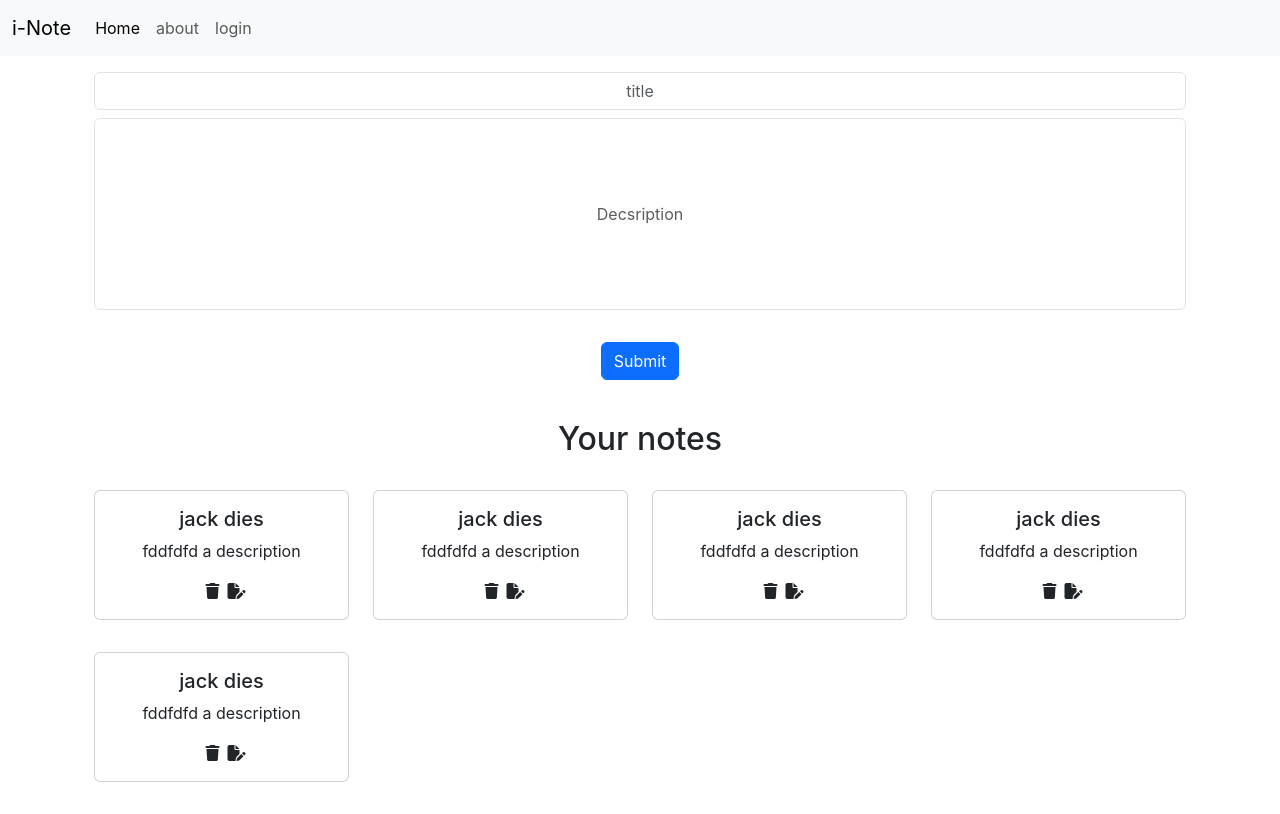
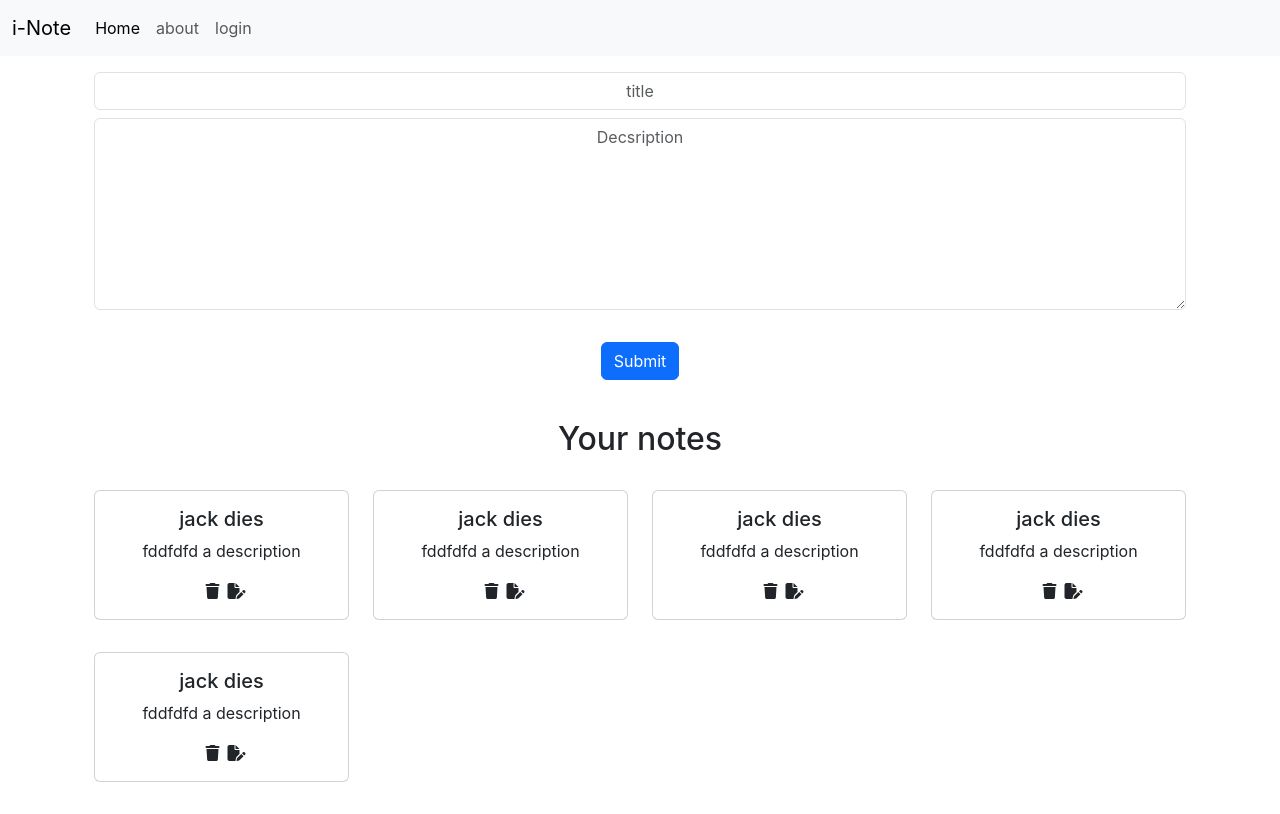
Before and after one commit to shabarishkera/inote-app, a React (Create React App) app: page / in a window 1280 px wide. Built offline with nearby package versions, Linux system fonts and the light colour scheme.

Commit message:
ui /ux imporvements

```diff
--- a/src/components/AddNote.js
+++ b/src/components/AddNote.js
@@ -25,7 +25,7 @@ const handlechange=(event)=>{
   </div>
   <div className="form-group">
     <label htmlFor="exampleInputEmail1"></label>
-    <input type="text"className="form-control desc my-2" id="text-desc" name='description' aria-describedby="emailHelp" placeholder="Decsription"   onChange={handlechange}/>
+    <textarea type="text"className="form-control desc my-2" id="text-desc" name='description' aria-describedby="emailHelp" placeholder="Decsription"   onChange={handlechange}></textarea>
   </div>
   <div className='submit-btn'>
   <button type="submit" className="btn btn-primary my-4" onClick={handleclick}>Submit</button>
```
